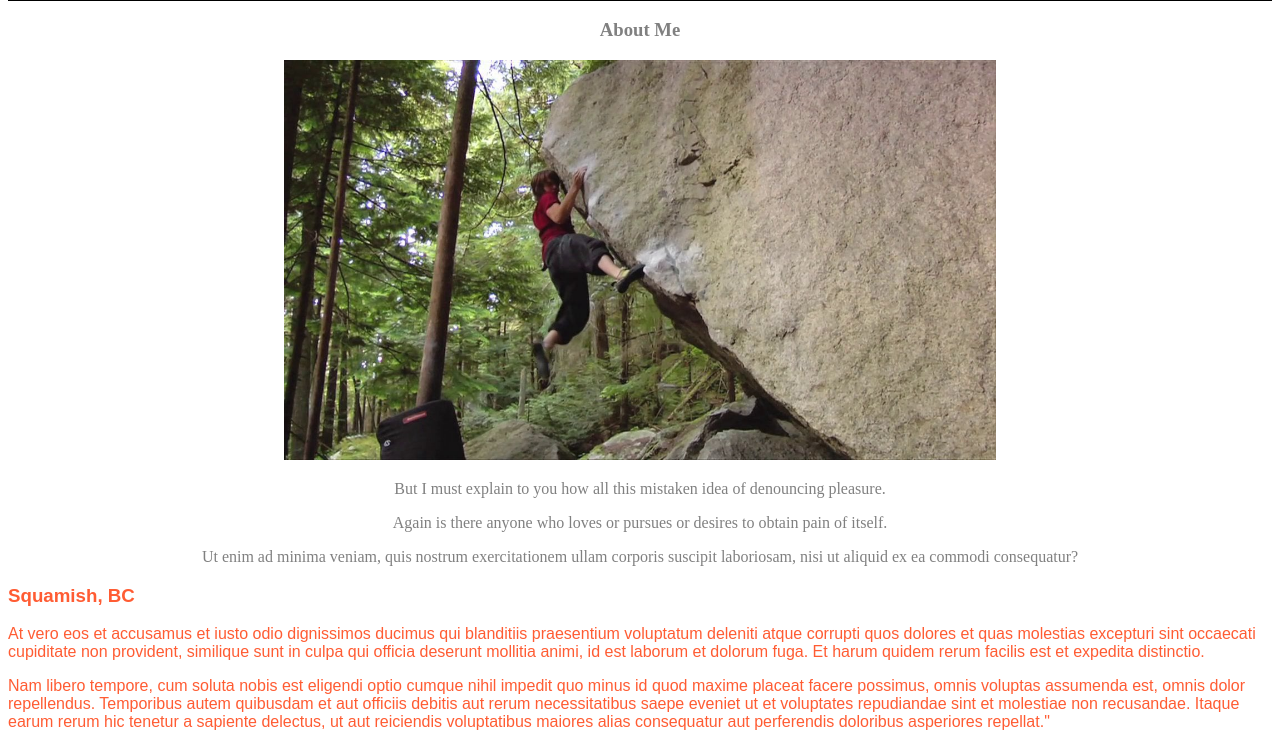
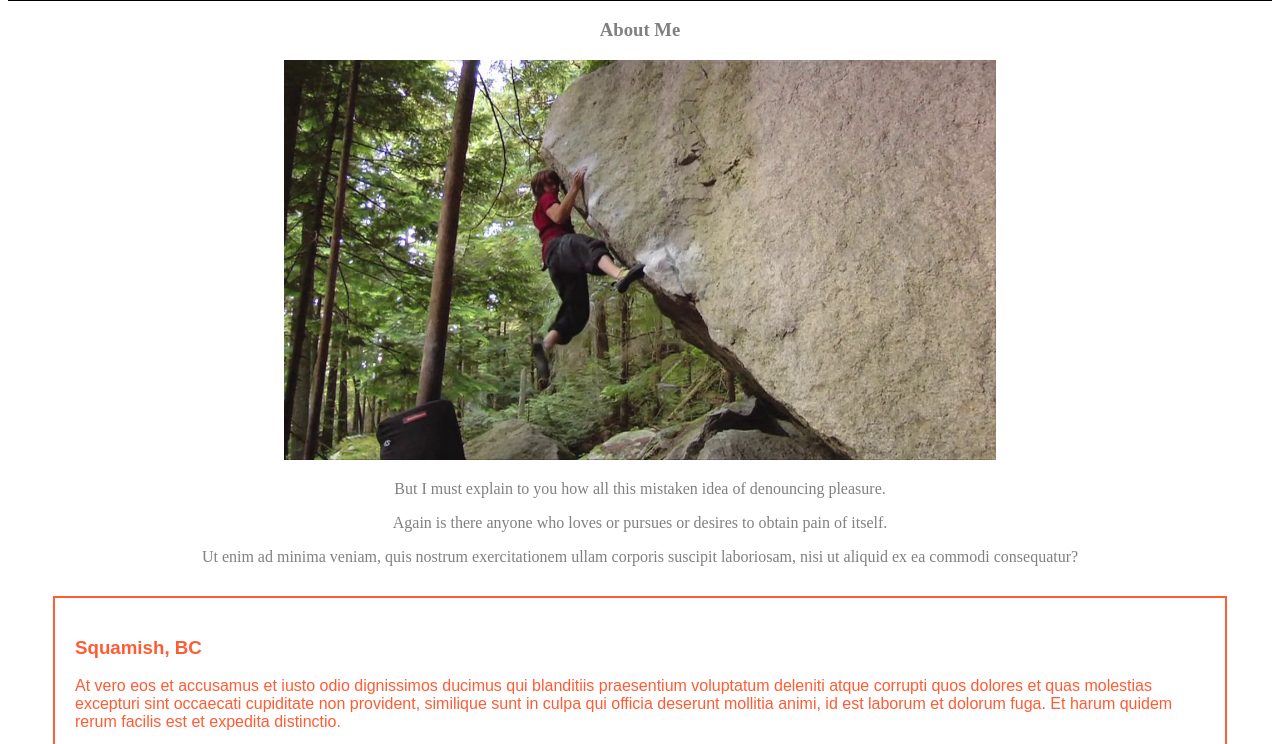
Before and after one commit to austinthebarr/rockblog, a plain HTML site: page index.html in a window 1280 px wide. Shown: the part 131-875 px from the top of the page. Drawn offline with Linux system fonts and the light colour scheme.

Commit message:
added border, padding, and margin to bloh posts

```diff
--- a/css/styles.css
+++ b/css/styles.css
@@ -24,4 +24,7 @@ img {
 .blog1 {
   color: #ff5c33;
   font-family:fantasy;
+  margin: 30px 45px;
+  border: #ff5c33 solid 2px;
+  padding: 20px 20px;
 }
```
